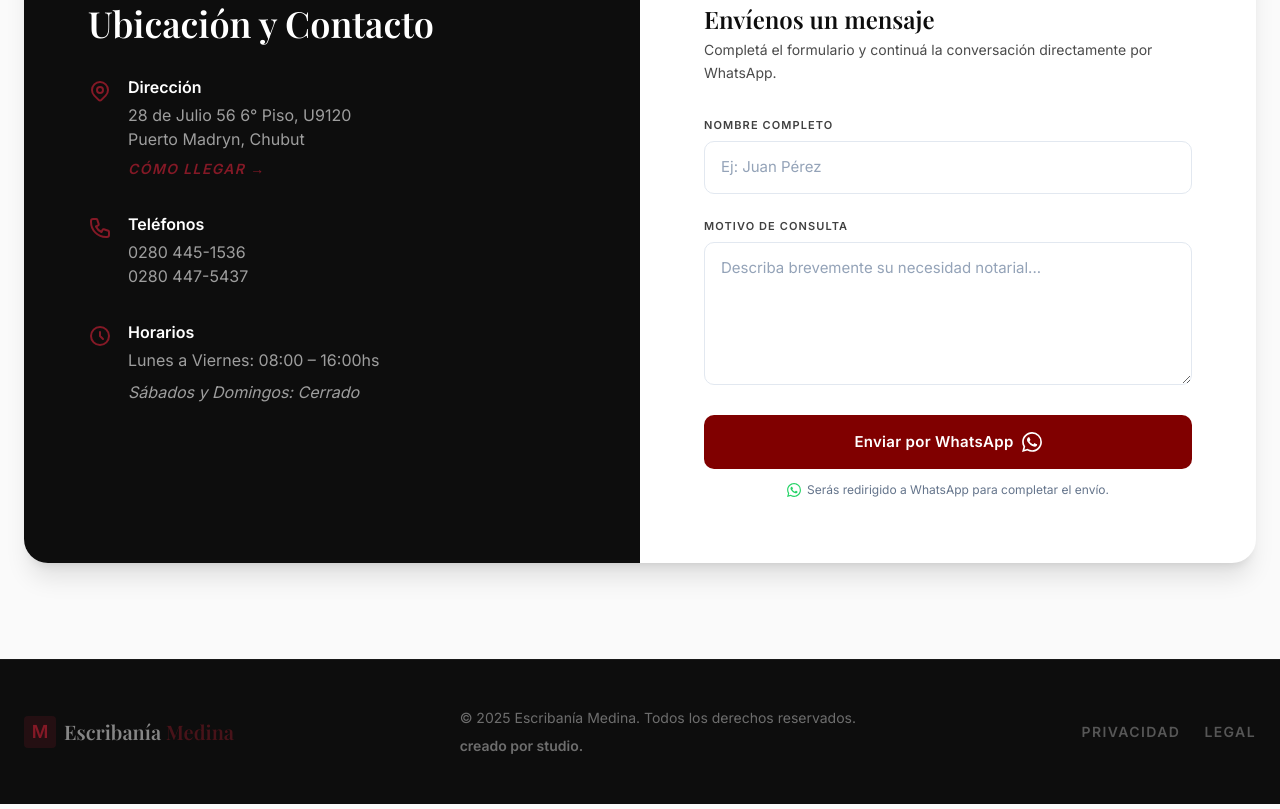
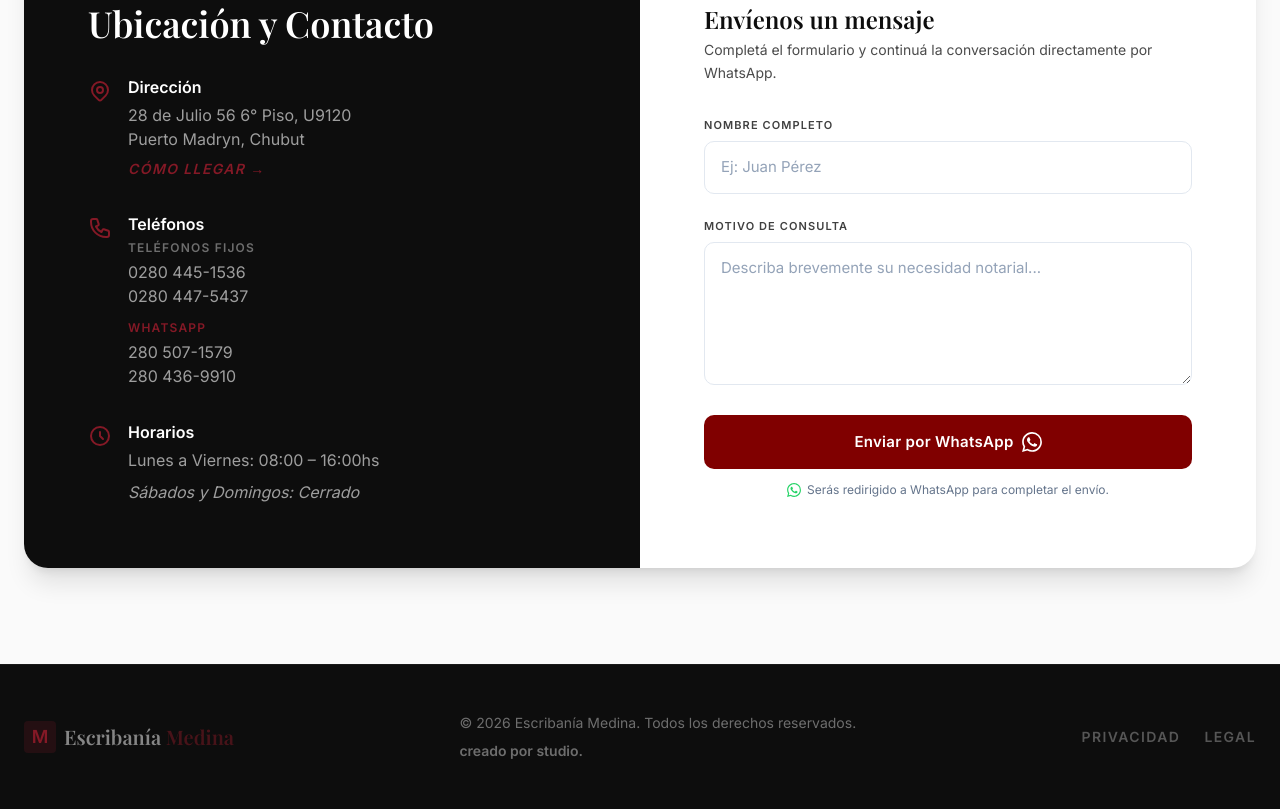
Before and after one commit to janoacuna0-cell/escribaniamedina, a plain HTML site: page index.html in a window 1280 px wide. Shown: the part 2979-3788 px from the top of the page. Drawn offline with nearby package versions, Linux system fonts and the light colour scheme.

Commit message:
Add files via upload

```diff
--- a/index.html
+++ b/index.html
@@ -181,7 +181,6 @@
 </head>
 <body class="bg-brand-light font-sans text-brand-navy overflow-x-hidden">
 
-    <!-- Navigation -->
     <nav class="fixed w-full z-50 glass-nav border-b border-white/10">
         <div class="max-w-7xl mx-auto px-6 h-20 flex items-center justify-between">
             <div class="flex items-center space-x-2">
@@ -211,7 +210,6 @@
         </div>
     </nav>
 
-    <!-- Hero -->
     <section id="inicio" class="relative h-screen flex items-center pt-20 overflow-hidden">
         <div class="absolute inset-0 bg-brand-navy">
             <div class="absolute top-1/4 left-1/4 w-[500px] h-[500px] bg-brand-gold rounded-full mix-blend-screen filter blur-[150px] opacity-15"></div>
@@ -233,7 +231,6 @@
     </section>
 
 
-    <!-- Servicios -->
     <section id="servicios" class="py-24 bg-brand-light">
         <div class="max-w-7xl mx-auto px-6">
             <div class="text-center mb-16 reveal">
@@ -294,7 +291,6 @@
         </div>
     </section>
 
-    <!-- Proceso -->
     <section class="py-24 bg-brand-navy text-white overflow-hidden">
         <div class="max-w-7xl mx-auto px-6">
             <div class="text-center mb-20 reveal">
@@ -331,7 +327,6 @@
         </div>
     </section>
 
-    <!-- FAQ -->
     <section id="faq" class="py-24 bg-white">
         <div class="max-w-3xl mx-auto px-6">
             <div class="text-center mb-16 reveal">
@@ -364,12 +359,10 @@
         </div>
     </section>
 
-    <!-- ── Contacto ── -->
     <section id="contacto" class="py-24 bg-brand-light">
         <div class="max-w-7xl mx-auto px-6">
             <div class="bg-white rounded-3xl shadow-xl overflow-hidden grid md:grid-cols-2">
 
-                <!-- Left: info -->
                 <div class="p-12 md:p-16 bg-brand-navy text-white">
                     <h3 class="text-4xl font-serif mb-8">Ubicación y Contacto</h3>
                     <div class="space-y-8">
@@ -389,8 +382,13 @@
                             </div>
                             <div>
                                 <h6 class="font-bold mb-1">Teléfonos</h6>
+                                <p class="text-white/40 text-xs uppercase font-bold tracking-widest mb-1">Teléfonos Fijos</p>
                                 <p class="text-white/60">0280 445-1536</p>
-                                <p class="text-white/60">0280 447-5437</p>
+                                <p class="text-white/60 mb-3">0280 447-5437</p>
+
+                                <p class="text-brand-gold text-xs uppercase font-bold tracking-widest mb-1">WhatsApp</p>
+                                <p class="text-white/60">280 507-1579</p>
+                                <p class="text-white/60">280 436-9910</p>
                             </div>
                         </div>
                         <div class="flex items-start space-x-4">
@@ -406,7 +404,6 @@
                     </div>
                 </div>
 
-                <!-- Right: WhatsApp form -->
                 <div class="p-12 md:p-16">
                     <div class="mb-8">
                         <h4 class="text-2xl font-serif text-brand-navy mb-1">Envíenos un mensaje</h4>
@@ -415,7 +412,6 @@
 
                     <form id="whatsapp-form" novalidate class="space-y-6">
 
-                        <!-- Nombre -->
                         <div>
                             <label for="contact-nombre" class="contact-label">Nombre Completo</label>
                             <input
@@ -432,7 +428,6 @@
                             </span>
                         </div>
 
-                        <!-- Motivo -->
                         <div>
                             <label for="contact-motivo" class="contact-label">Motivo de Consulta</label>
                             <textarea
@@ -449,7 +444,6 @@
                             </span>
                         </div>
 
-                        <!-- Button -->
                         <div>
                             <button type="submit" id="submit-btn" class="submit-btn">
                                 <div class="btn-spinner" aria-hidden="true"></div>
@@ -474,7 +468,6 @@
         </div>
     </section>
 
-    <!-- Footer -->
     <footer class="bg-brand-navy py-12 border-t border-white/5">
         <div class="max-w-7xl mx-auto px-6 flex flex-col md:flex-row justify-between items-center space-y-6 md:space-y-0">
             <div class="flex items-center space-x-2">
@@ -484,7 +477,7 @@
                 <span class="text-white/50 font-serif text-xl">Escribanía <span class="text-brand-gold/50">Medina</span></span>
             </div>
             <p class="text-white/40 text-sm md:text-left text-center">
-                © 2025 Escribanía Medina. Todos los derechos reservados.<br>
+                © 2026 Escribanía Medina. Todos los derechos reservados.<br>
                 <a href="https://studio-portfolio-two.vercel.app/" target="_blank" rel="noopener noreferrer" class="hover:text-brand-gold transition-colors mt-2 inline-block font-semibold">creado por studio.</a>
             </p>
             <div class="flex space-x-6 text-white/30 text-sm uppercase tracking-widest font-bold">
@@ -494,7 +487,6 @@
         </div>
     </footer>
 
-    <!-- Service Modal -->
     <div id="service-modal" class="fixed inset-0 z-[100] hidden bg-black/60 flex items-center justify-center p-6">
         <div class="bg-white w-full max-w-2xl rounded-3xl overflow-hidden shadow-2xl">
             <div class="h-2 bg-brand-gold w-full"></div>
@@ -531,14 +523,12 @@
         </div>
     </div>
 
-    <!-- WhatsApp Floating -->
     <a href="https://wa.me/5492804451536" target="_blank" rel="noopener noreferrer" class="floating-whatsapp fixed bottom-8 right-8 w-16 h-16 bg-[#25D366] text-white rounded-full flex items-center justify-center shadow-2xl z-40" aria-label="Contactar por WhatsApp">
         <svg xmlns="http://www.w3.org/2000/svg" class="w-10 h-10" fill="currentColor" viewBox="0 0 24 24">
             <path d="M17.472 14.382c-.297-.149-1.758-.867-2.03-.967-.273-.099-.471-.148-.67.15-.197.297-.767.966-.94 1.164-.173.199-.347.223-.644.075-.297-.15-1.255-.463-2.39-1.475-.883-.788-1.48-1.761-1.653-2.059-.173-.297-.018-.458.13-.606.134-.133.298-.347.446-.52.149-.174.198-.298.298-.497.099-.198.05-.371-.025-.52-.075-.149-.669-1.612-.916-2.207-.242-.579-.487-.5-.669-.51-.173-.008-.371-.01-.57-.01-.198 0-.52.074-.792.372-.272.297-1.04 1.016-1.04 2.479 0 1.462 1.065 2.875 1.213 3.074.149.198 2.096 3.2 5.077 4.487.709.306 1.262.489 1.694.625.712.227 1.36.195 1.871.118.571-.085 1.758-.719 2.006-1.413.248-.694.248-1.289.173-1.413-.074-.124-.272-.198-.57-.347m-5.421 7.403h-.004a9.87 9.87 0 01-5.031-1.378l-.361-.214-3.741.982.998-3.648-.235-.374a9.86 9.86 0 01-1.51-5.26c.001-5.45 4.436-9.884 9.888-9.884 2.64 0 5.122 1.03 6.988 2.898a9.825 9.825 0 012.893 6.994c-.003 5.45-4.437 9.884-9.885 9.884m8.413-18.297A11.815 11.815 0 0012.05 0C5.495 0 .16 5.335.157 11.892c0 2.096.547 4.142 1.588 5.945L.057 24l6.305-1.654a11.882 11.882 0 005.683 1.448h.005c6.554 0 11.89-5.335 11.893-11.893a11.821 11.821 0 00-3.48-8.413Z"/>
         </svg>
     </a>
 
-    <!-- ── Scripts ── -->
     <script>
         /* Scroll reveal */
         function reveal() {
@@ -629,8 +619,8 @@
         });
 
         /* ══════════════════════════════════════════
-           WhatsApp Contact Form
-        ══════════════════════════════════════════ */
+            WhatsApp Contact Form
+         ══════════════════════════════════════════ */
         (function () {
             const WA_NUMBER  = '5492804451536';
 
@@ -639,7 +629,7 @@
             const inputMotivo = document.getElementById('contact-motivo');
             const errNombre  = document.getElementById('error-nombre');
             const errMotivo  = document.getElementById('error-motivo');
-            const btn        = document.getElementById('submit-btn');
+            const btn         = document.getElementById('submit-btn');
             const btnLabel   = btn.querySelector('.btn-label');
             const btnSpinner = btn.querySelector('.btn-spinner');
             const btnIcon    = document.getElementById('btn-wa-icon');
```
